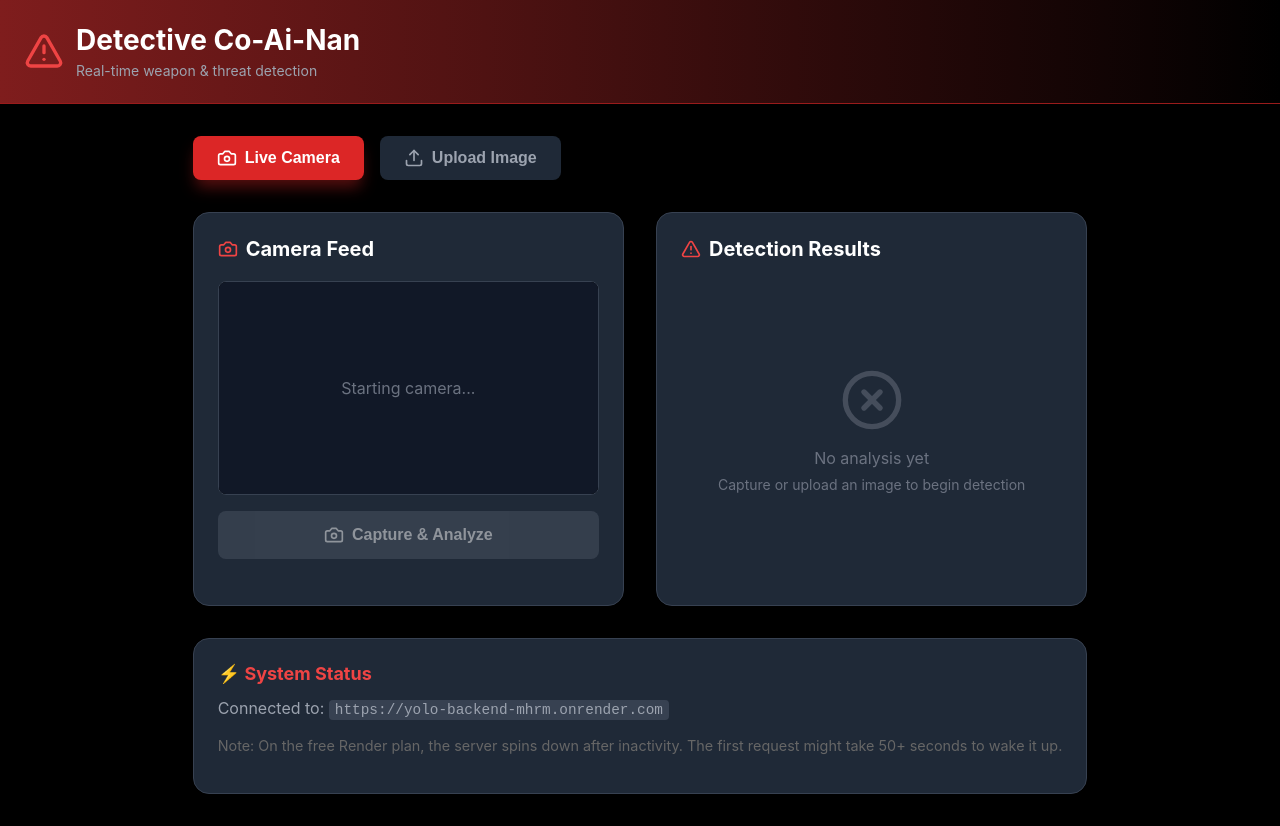
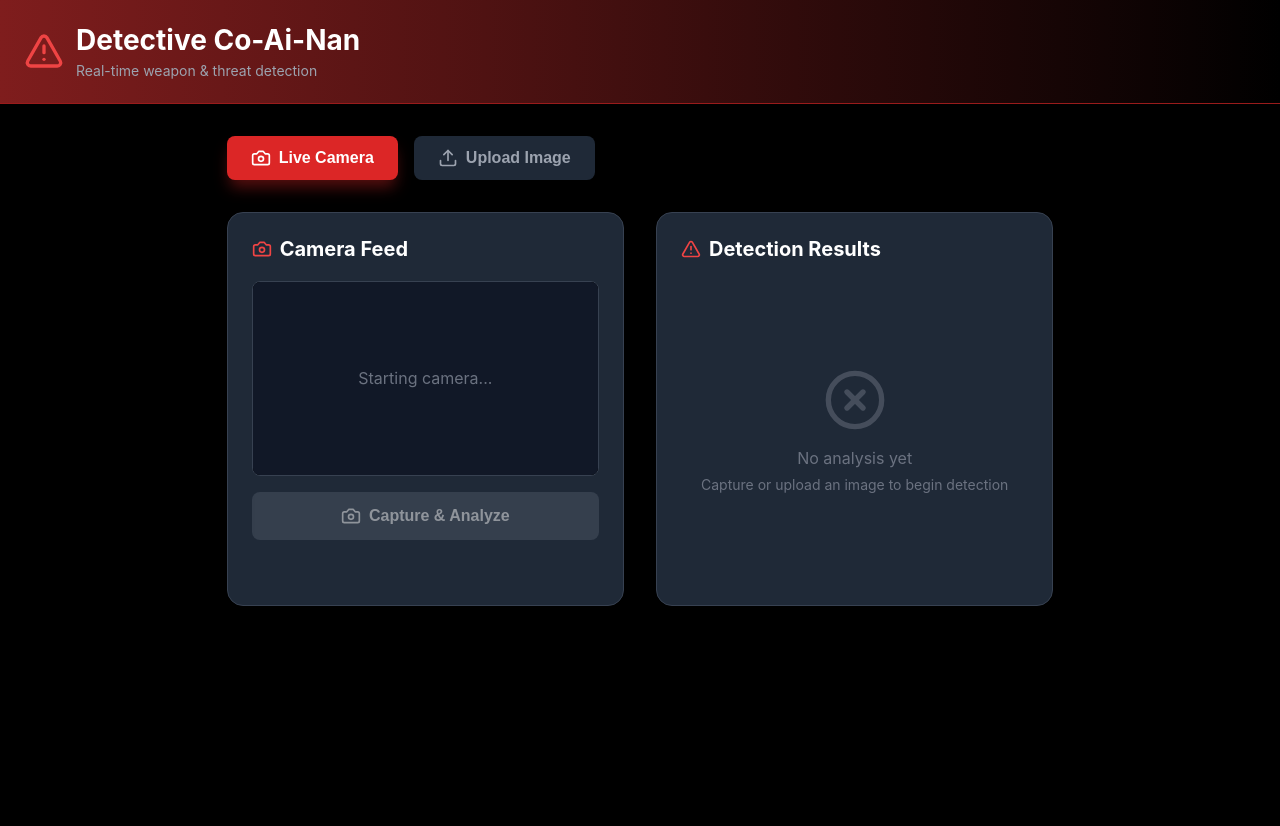
Before and after one commit to CedZzzzzzzzz/crime-detection-system, a React (Create React App) app: page / in a window 1280 px wide. After the commit the page ends 800 px from the top, so only its background shows below. Built offline with nearby package versions, Linux system fonts and the light colour scheme; no server answers.

Commit message:
Revised code

```diff
--- a/src/App.js
+++ b/src/App.js
@@ -109,16 +109,6 @@ function App() {
             />
           </div>
         </div>
-
-        {/* Integration Info */}
-        <div className="info-panel">
-          <h3>⚡ System Status</h3>
-          <p>Connected to: <code>{API_URL}</code></p>
-          <p style={{ fontSize: '0.9em', color: '#666', marginTop: '5px' }}>
-            Note: On the free Render plan, the server spins down after inactivity.
-            The first request might take 50+ seconds to wake it up.
-          </p>
-        </div>
       </div>
     </div>
   );
```
